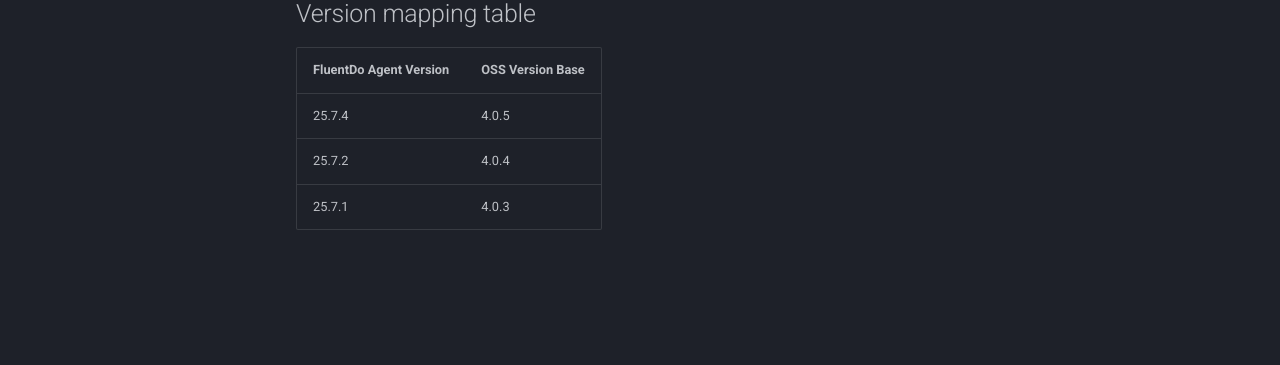
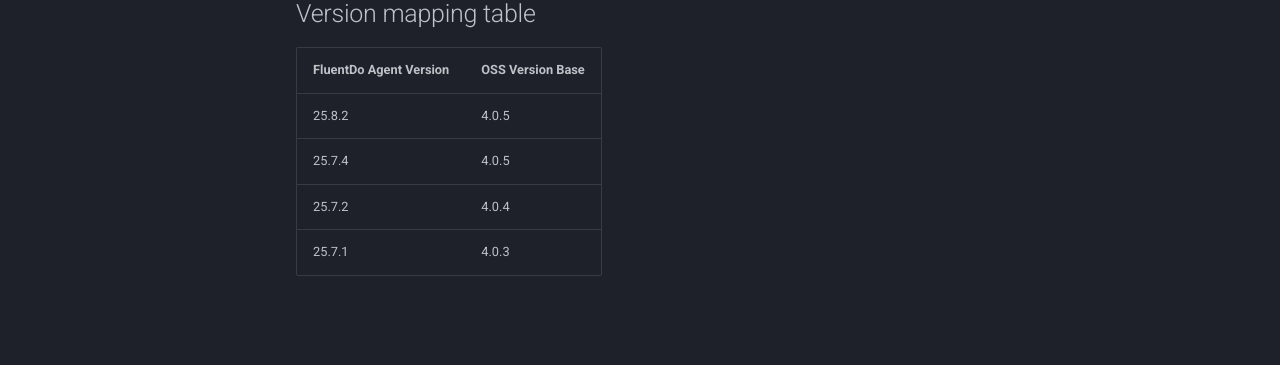
Before and after one commit to telemetryforge/documentation, an MkDocs documentation site: the page built from docs/version-mapping.md, in a window 1280 px wide. Shown: the part 321-686 px from the top of the page. Built offline with MkDocs 1.6.1 and Material for MkDocs 9.7.7, drawn with Linux system fonts in a browser that asks for light colours; plug-ins that fetch from the network failed and are left out.

Commit message:
ci: add mapping version for agent 25.8.2 (#26)
Signed-off-by: github-actions[bot] <41898282+github-actions[bot]@users.noreply.github.com>

```diff
--- a/docs/version-mapping.md
+++ b/docs/version-mapping.md
@@ -6,6 +6,7 @@ The following shows the underlying [OSS version of Fluent Bit](https://github.co
 
 |FluentDo Agent Version|OSS Version Base|
 |----------------------|----------------|
+| 25.8.2 | 4.0.5 |
 | 25.7.4 | 4.0.5 |
 | 25.7.2 | 4.0.4 |
 | 25.7.1 | 4.0.3 |
```
